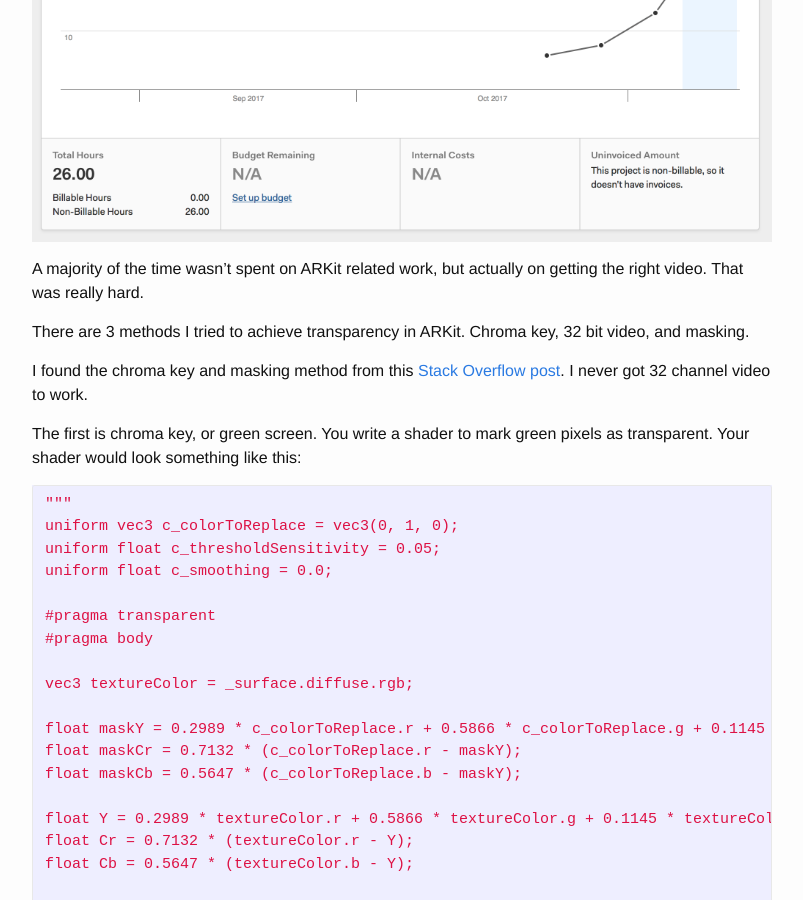
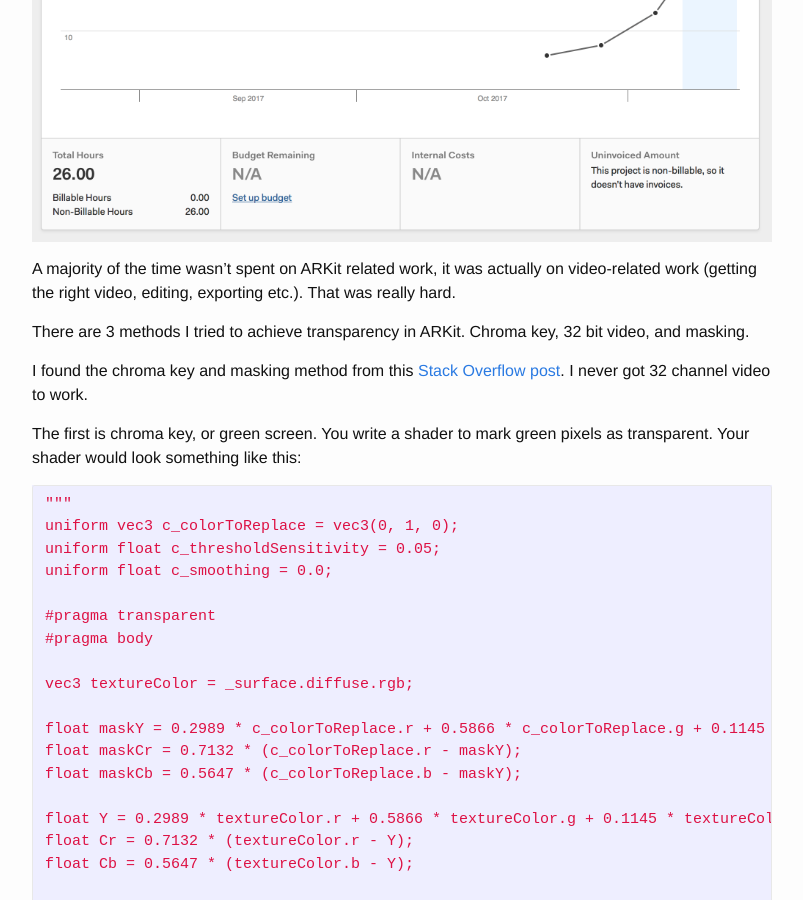
Before and after one commit to huntermonk/huntermonk.github.io, a Jekyll site: the page built from _posts/2017-11-16-40h-thick.md, in a window 1280 px wide and 900 px high, scrolled down 629 px. Shown: the whole window, without its empty margins (238-1041 px from the left). Built offline with Jekyll 4.4.1, drawn with Linux system fonts in a browser that asks for light colours; comment, search, counter and statistics services are not loaded.

Commit message:
Explain hard aspect of thick.af better

```diff
--- a/_posts/2017-11-16-40h-thick.md
+++ b/_posts/2017-11-16-40h-thick.md
@@ -11,7 +11,7 @@ It only took me 26 hours to get it to a demoable state, which is less than I exp
 
 ![Hours to complete thick.af](/img/thick/hours.png)
 
-A majority of the time wasn't spent on ARKit related work, but actually on getting the right video. That was really hard.
+A majority of the time wasn't spent on ARKit related work, it was actually on video-related work (getting the right video, editing, exporting etc.). That was really hard.
 
 There are 3 methods I tried to achieve transparency in ARKit. Chroma key, 32 bit video, and masking.
 
```
